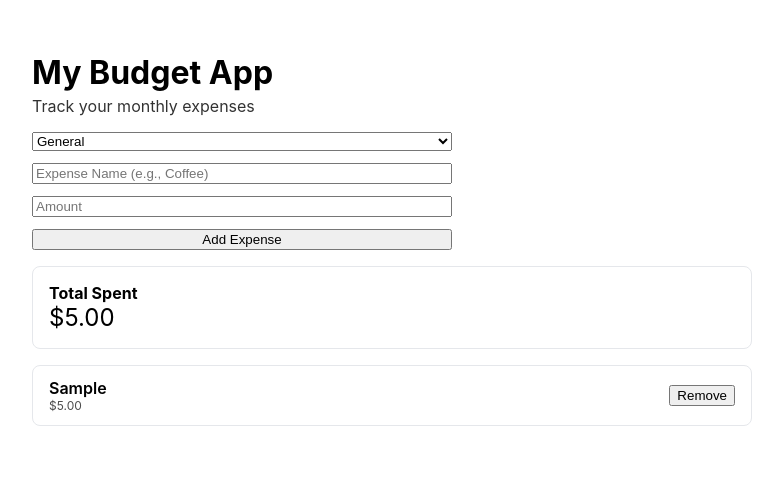
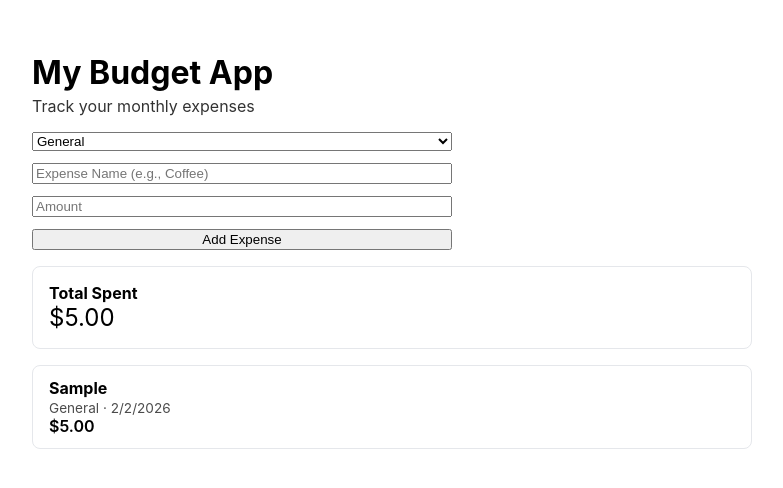
Before and after one commit to mikedevpro/budget_app, a React (Create React App) app: page / in a window 1280 px wide. Both pictures are taken after typing "Sample", "5" into the empty fields and a click on the button "Add Expense". Shown: the top 488 px of the page, without its empty margins (248-1031 px from the left). Built offline with nearby package versions, Linux system fonts and the light colour scheme.

Commit message:
Display expense category and date in list

```diff
--- a/src/components/ExpenseList.jsx
+++ b/src/components/ExpenseList.jsx
@@ -26,15 +26,20 @@
             }}
           >
             <div>
-              <div style={{ fontWeight: 600 }}>{exp.name}</div>
-              <div style={{ fontSize: 12, opacity: 0.7 }}>
+              <strong>{exp.name}</strong>
+              <div style={{ fontSize: '0.85rem', opacity: 0.7, marginTop: 2 }}>
+                {exp.category} &middot; {''}
+                {new Date(exp.createdAt).toLocaleDateString()}
+              </div>
+
+              <div style={{ fontWeight: 600 }}>
                 ${exp.amount.toFixed(2)}
               </div>
             </div>
 
-            <button type='button' onClick={() => onRemoveExpense(exp.id)}>
+            {/* <button type='button' onClick={() => onRemoveExpense(exp.id)}>
               Remove
-            </button>
+            </button> */}
           </li>
         ))}
       </ul>
```
